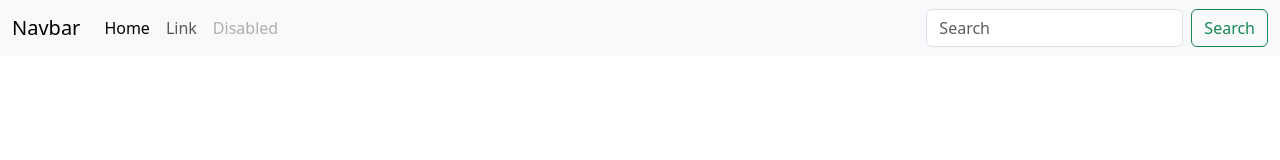
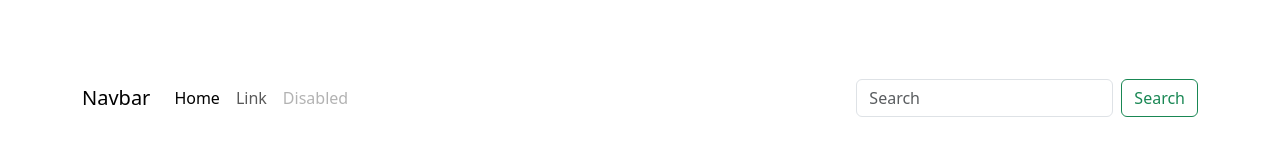
Before and after one commit to aniket-017/Simple, a plain HTML site: page index.html in a window 1280 px wide. Drawn offline with nearby package versions, Linux system fonts and the light colour scheme.

Commit message:
added css file

```diff
--- a/index.html
+++ b/index.html
@@ -5,12 +5,13 @@
     <meta http-equiv="X-UA-Compatible" content="IE=edge">
     <meta name="viewport" content="width=device-width, initial-scale=1.0">
     <title>Document</title>
+    <link rel="stylesheet" href="style.css">
     <link href="https://cdn.jsdelivr.net/npm/bootstrap@5.3.0-alpha1/dist/css/bootstrap.min.css" rel="stylesheet" integrity="sha384-GLhlTQ8iRABdZLl6O3oVMWSktQOp6b7In1Zl3/Jr59b6EGGoI1aFkw7cmDA6j6gD" crossorigin="anonymous">
     <script src="https://cdn.jsdelivr.net/npm/bootstrap@5.3.0-alpha1/dist/js/bootstrap.bundle.min.js" integrity="sha384-w76AqPfDkMBDXo30jS1Sgez6pr3x5MlQ1ZAGC+nuZB+EYdgRZgiwxhTBTkF7CXvN" crossorigin="anonymous"></script>
 </head>
 <body>
 
-    <nav class="navbar navbar-expand-lg bg-body-tertiary">
+    <nav class="navbar navbar-expand-lg ">
   <div class="container-fluid">
     <button class="navbar-toggler" type="button" data-bs-toggle="collapse" data-bs-target="#navbarTogglerDemo03" aria-controls="navbarTogglerDemo03" aria-expanded="false" aria-label="Toggle navigation">
       <span class="navbar-toggler-icon"></span>
--- /dev/null
+++ b/style.css
@@ -0,0 +1,5 @@
+
+
+.navbar{
+    margin: 70px
+}
```
